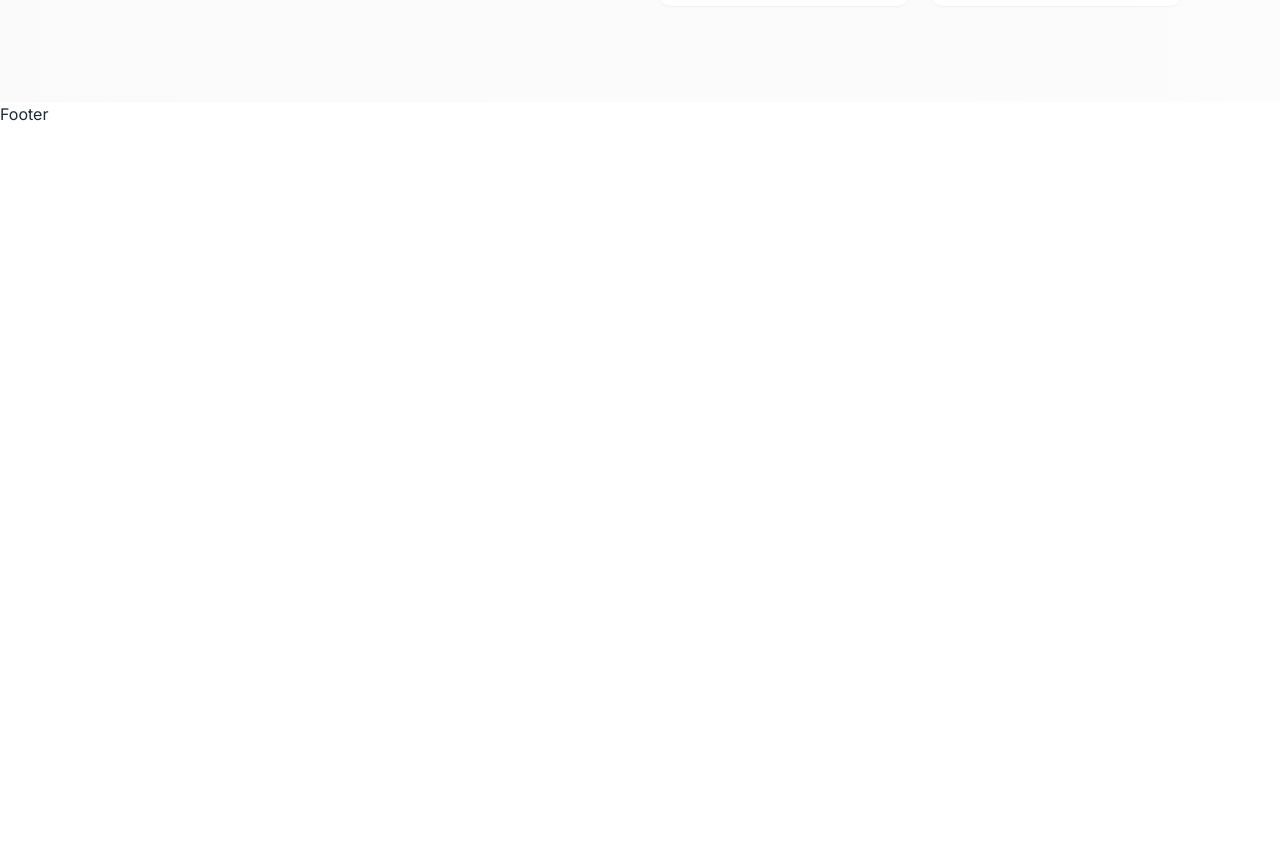
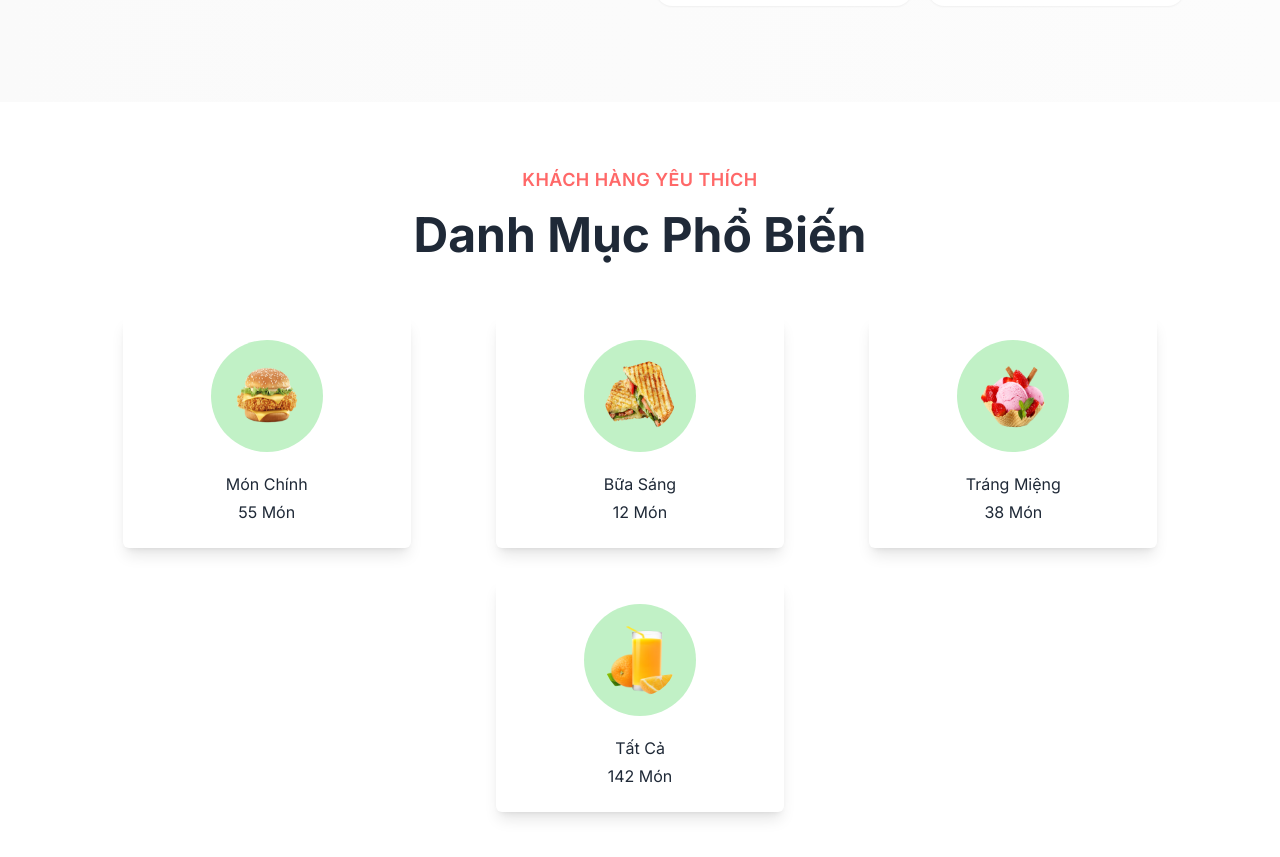
Before and after one commit to datkingvn/MERN-Restaurant-Ordering, a React (Vite) app: page / in a window 1280 px wide. Shown: the part 601-1458 px from the top of the page. Before the commit the page ends 800 px from the top, so only its background shows below. Built offline with nearby package versions, Linux system fonts and the light colour scheme.

Commit message:
:sparkles: Categories (Home Page)

```diff
--- a/src/App.css
+++ b/src/App.css
@@ -11,3 +11,11 @@ header {
 .section-container {
     @apply max-w-screen-2xl container mx-auto xl:px-24 px-4;
 }
+
+.subtitle {
+    @apply text-red uppercase tracking-wide font-semibold text-lg
+}
+
+.title {
+    @apply text-4xl md:text-5xl font-bold my-2 md:leading-snug leading-snug
+}
--- a/src/layout/Main.jsx
+++ b/src/layout/Main.jsx
@@ -8,7 +8,6 @@ const Main = () => {
         <div>
             <Navbar/>
             <Outlet/>
-            <footer>Footer</footer>
         </div>
     );
 };
--- /dev/null
+++ b/src/pages/home/Categories.jsx
@@ -0,0 +1,39 @@
+import React from 'react';
+
+const categoryItems = [
+    {id: 1, title: "Món Chính", description: "55 Món", image: "/images/home/category/img1.png"},
+    {id: 2, title: "Bữa Sáng", description: "12 Món", image: "/images/home/category/img2.png"},
+    {id: 3, title: "Tráng Miệng", description: "38 Món", image: "/images/home/category/img3.png"},
+    {id: 4, title: "Tất Cả", description: "142 Món", image: "/images/home/category/img4.png"}
+]
+
+const Categories = () => {
+    return (
+        <div className='section-container py-16'>
+            <div className='text-center'>
+                <p className='subtitle'>Khách Hàng Yêu Thích</p>
+                <h3 className='title'>Danh Mục Phổ Biến</h3>
+            </div>
+
+            {/*Categories*/}
+            <div className='flex flex-col sm:flex-row flex-wrap gap-8 justify-around items-center mt-12'>
+                {
+                    categoryItems.map((item, index) => (
+                        <div key={index}
+                             className='shadow-lg rounded-md bg-white py-6 px-5 w-72 mx-auto text-center cursor-pointer hover:-translate-y-4 duration-300 transition-all'>
+                            <div className='flex w-full mx-auto items-center justify-center'>
+                                <img src={item.image} alt='' className='bg-[#C1F1C6] p-5 rounded-full w-28 h-28'/>
+                            </div>
+                            <div className='mt-5 space-y-1'>
+                                <h5>{item.title}</h5>
+                                <p>{item.description}</p>
+                            </div>
+                        </div>
+                    ))
+                }
+            </div>
+        </div>
+    );
+};
+
+export default Categories;
--- a/src/pages/home/Home.jsx
+++ b/src/pages/home/Home.jsx
@@ -1,10 +1,12 @@
 import React from 'react';
 import Banner from "../../components/Banner.jsx";
+import Categories from "./Categories.jsx";
 
 const Home = () => {
     return (
         <div>
             <Banner/>
+            <Categories/>
         </div>
     );
 };
```
